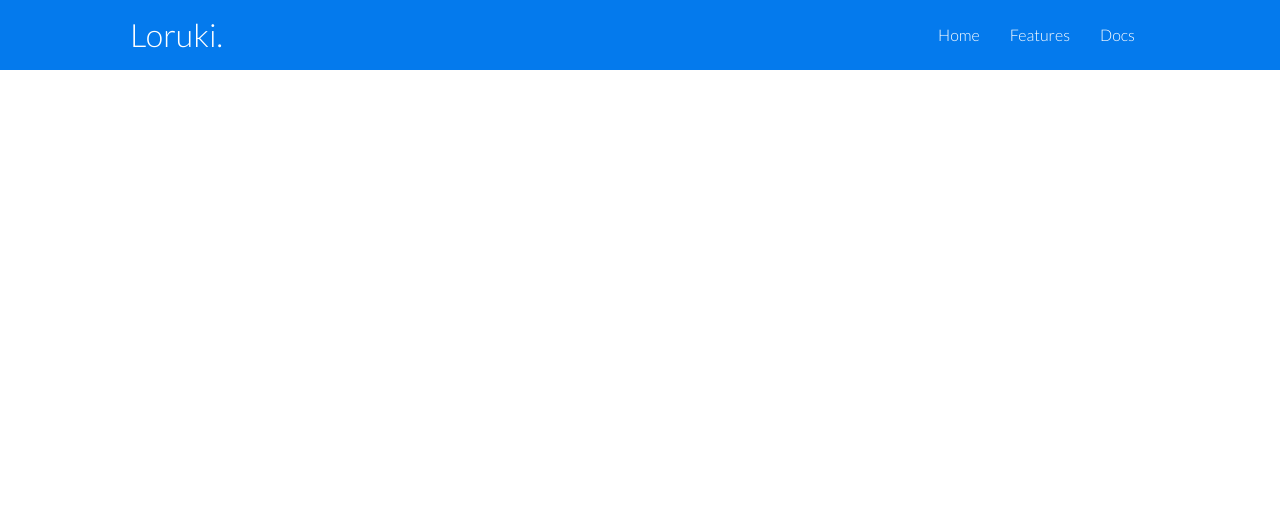
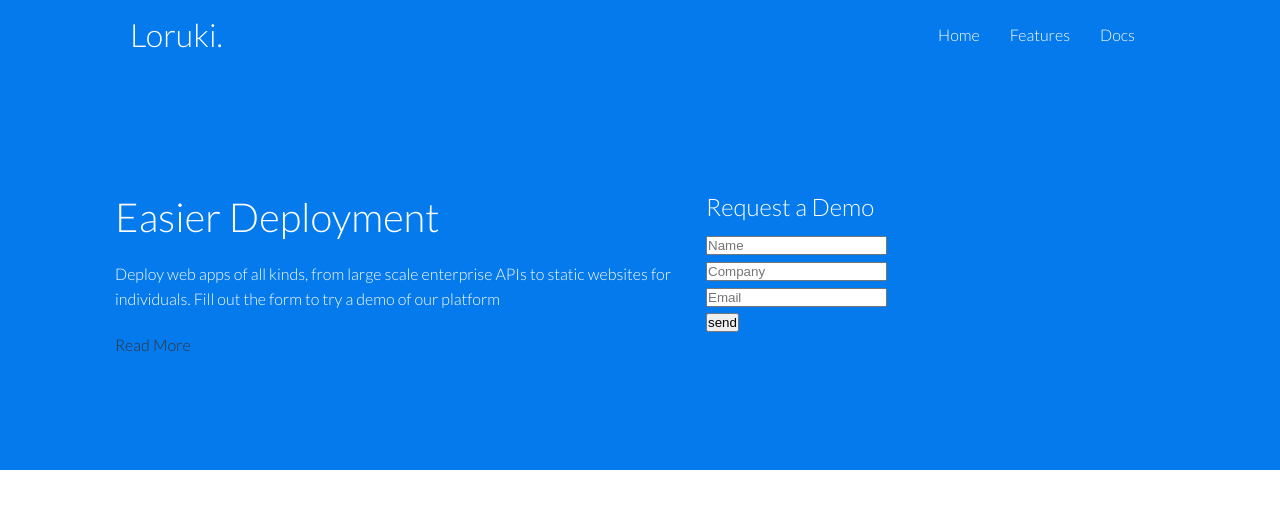
Before and after one commit to lawellwilhelm-dev/loruki, a website: page index.html in a window 1280 px wide. Drawn offline with Linux system fonts and the light colour scheme.

Commit message:
Build showcase area

```diff
--- a/css/style.css
+++ b/css/style.css
@@ -1,4 +1,8 @@
 @import url('https://fonts.googleapis.com/css2?family=Lato:wght@300&display=swap');
+
+:root {
+    --primary-color: #047aed;
+}
 
 * {
     box-sizing: border-box;
@@ -35,8 +39,36 @@ img {
     width: 100%;
 }
 
+
+/* Utilities */
+.container {
+    max-width: 1100px;
+    margin: 0 auto;
+    padding: 0 40px;
+
+    overflow: auto; /* get rid of the overflow margin of the h1 */
+}
+
+.flex {
+    display: flex;
+    justify-content: center;
+    align-items: center;
+    height: 100%;
+}
+
+.grid {
+    height: 100%;
+
+    display: grid;
+    grid-template-columns: repeat(2, 1fr);
+    gap: 20px;
+    justify-content: center;
+    align-content: center;
+}
+
+/* Navbar */
 .navbar {
-    background-color: #047aed;
+    background-color: var(--primary-color);
     color: #fff;
     height: 70px;
 }
@@ -60,17 +92,25 @@ img {
     border-bottom: 2px solid #fff;
 }
 
-.container {
-    max-width: 1100px;
-    margin: 0 auto;
-    padding: 0 40px;
+/* Showcase */
+.showcase {
+    height: 400px;
+    background-color: var(--primary-color);
 
-    overflow: auto; /* get rid of the overflow margin of the h1 */
+    color: #fff;
+
+    position: relative;
 }
 
-.flex {
-    display: flex;
-    justify-content: center;
-    align-items: center;
-    height: 100%;
+.showcase .grid {
+    grid-template-columns: 55% 45%;
+    gap: 30px;
 }
+
+.showcase h1 {
+    font-size: 40px;
+}
+
+.showcase p {
+    margin: 20px 0;
+}
--- a/index.html
+++ b/index.html
@@ -27,5 +27,34 @@
             </nav>
         </div>
     </div>
+
+    <!-- Showcase -->
+    <section class="showcase">
+        <div class="container grid">
+            <div class="showcase-text">
+                <h1>Easier Deployment</h1>
+                <p>Deploy web apps of all kinds, from large scale enterprise APIs to static websites for individuals. Fill out the form to try a demo of our platform</p>
+                <a href="features.html" class="btn btn-outline">Read More</a>
+            </div>
+
+            <div class="showcase-form card">
+                <h2>Request a Demo</h2>
+                <form action="#">
+                    <div class="form-control">
+                        <input type="text" name="name" placeholder="Name" required="required">
+                    </div>
+                    <div class="form-control">
+                        <input type="text" name="company" placeholder="Company" required="required">
+                    </div>
+                    <div class="form-control">
+                        <input type="email" name="Email" placeholder="Email" required="required">
+                    </div>
+                    <div class="form-control">
+                        <input type="submit" value="send" class="btn btn-primary">
+                    </div>
+                </form>
+            </div>
+        </div>
+    </section>
 </body>
 </html>
```
